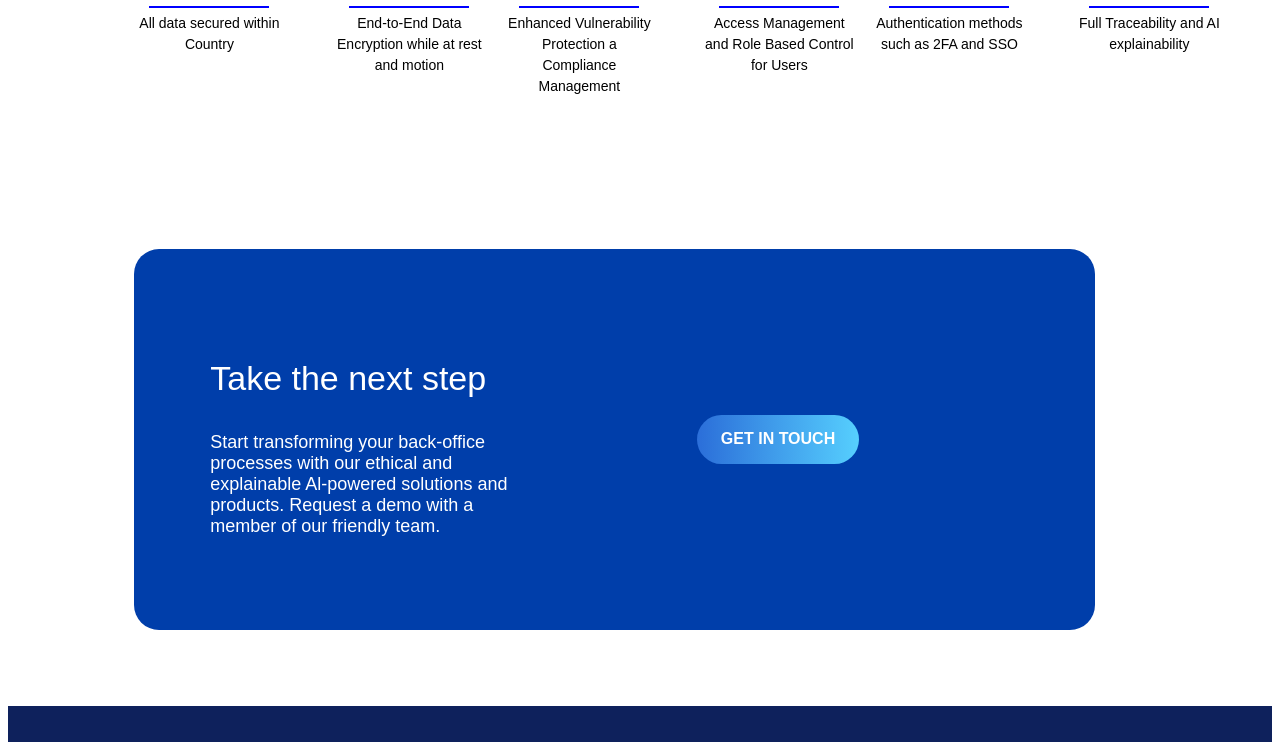
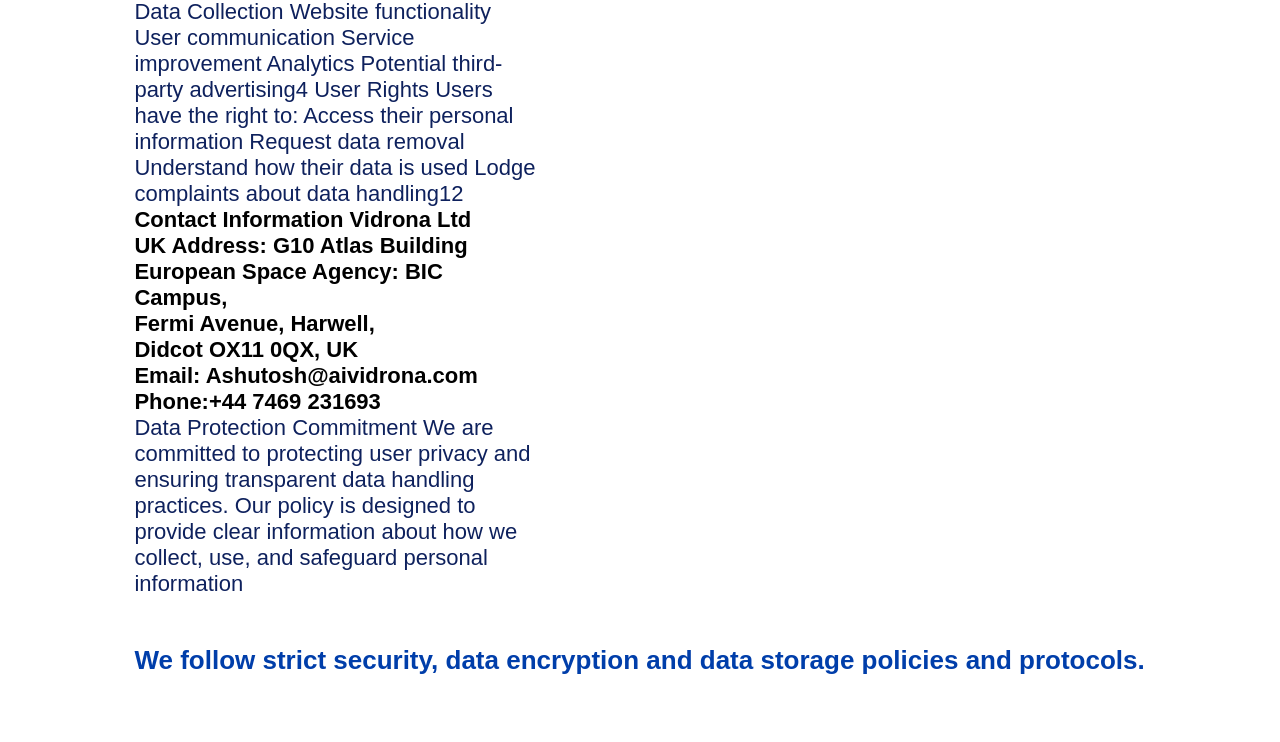
Before and after one commit to KNVSDIWAKAR/Clone_VID, a React (Create React App) app: page / in a window 1280 px wide. Shown: the part 6575-7317 px from the top of the page. Built offline with nearby package versions, Linux system fonts and the light colour scheme.

Commit message:
modified home privacy

```diff
--- a/src/components/Home.js
+++ b/src/components/Home.js
@@ -286,10 +286,31 @@
           <div className="HS10">
             <p className="HS10text1">Security & Standards</p>
             <p className="HS10text2">
-              provenioai is hosted on Amazon Web Services (AWS) ensuring our
-              customers benefit from region-specific regulatory hosting,
-              in-country data availability and security standards, including ISO
-              27001.
+              This privacy policy outlines how Vidrona processes and protects
+              personal data in compliance with the Data Protection Act 2018 and
+              General Data Protection Regulation (GDPR)14. Information We
+              Collect Vidrona may collect the following types of personal
+              information: First name Last name Email address IP address
+              Location data Browsing activity Contact information13 Legal Basis
+              for Data Processing We process personal data under the following
+              legal bases: Consent Legitimate Interests Legal Obligation1 Data
+              Usage and Sharing Purpose of Data Collection Website functionality
+              User communication Service improvement Analytics Potential
+              third-party advertising4 User Rights Users have the right to:
+              Access their personal information Request data removal Understand
+              how their data is used Lodge complaints about data handling12
+              <span className="Privacy_contact">
+                <br></br>Contact Information Vidrona Ltd
+                <br></br>UK Address: G10 Atlas Building <br></br>European Space
+                Agency: BIC Campus,<br></br> Fermi Avenue, Harwell, <br></br>
+                Didcot OX11 0QX, UK <br></br>Email: Ashutosh@aividrona.com{" "}
+                <br></br>
+                Phone:+44 7469 231693 <br></br>
+              </span>
+              Data Protection Commitment We are committed to protecting user
+              privacy and ensuring transparent data handling practices. Our
+              policy is designed to provide clear information about how we
+              collect, use, and safeguard personal information
             </p>
             <p className="HS10text3">
               We follow strict security, data encryption and data storage
--- a/src/components/styles/Home.css
+++ b/src/components/styles/Home.css
@@ -4,6 +4,10 @@
 .HS1-container {
   display: flex;
   background-color: #e4ecff;
+}
+.Privacy_contact {
+  font-weight: bold;
+  color: #000;
 }
 .HS1 {
   display: flex;
```
